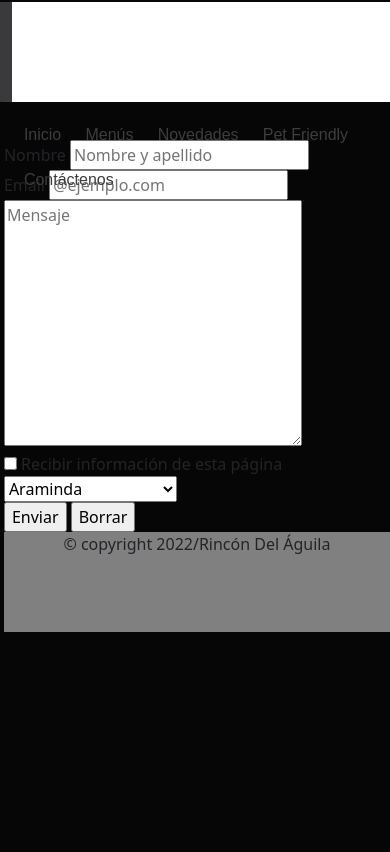
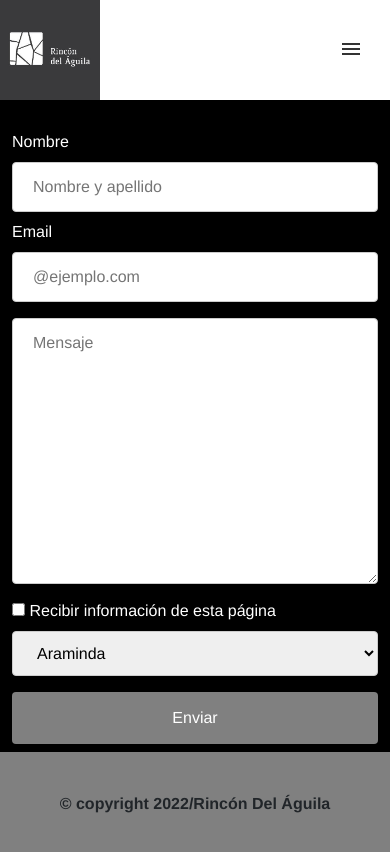
Before and after one commit to riveroantonella/Proyecto_Rincon_del_Aguila, a plain HTML site: page paginas/contactenos.html in a window 390 px wide. Drawn offline with nearby package versions, Linux system fonts and the light colour scheme.

Commit message:
haciendo responsive mi sitio

```diff
--- a/css/style.css
+++ b/css/style.css
@@ -1,55 +1,28 @@
-.fondo{
-    background-color: rgb(7, 6, 6);
-    margin-left: 1%;
+body {
+  margin: 0;
+  font-family: Helvetica, sans-serif;
+  background-color: #000;
 }
 
-header{
-    width: 100%;
-    position: sticky;
-    top: 2px;
-    z-index: 2;
+a {
+  color: #000;
+  text-decoration: none;
 }
 
-.navbar{
-    background-color: white;
-    height: 100px;
-    width: 100%;
-    padding: 0%;
+main{
+	padding-top: 100px;
 }
-
-.container-fluid{
-    padding: 0%;
-}
-
-.listas{
-    padding: 10px;
-    text-align: left;
-    float: right;
-}
-
-.listas li a{
-    color: rgb(63, 60, 60);
-    text-decoration: none;
-    list-style: none;
-    font-family: Arial, Helvetica, sans-serif;
-}
-
-.lista__navbar{
-    padding: 10px;
-    position: relative;
-    display: inline-block;
-}
-/*Inicio*/
 
 .titulo__principal{
     color: aliceblue;
     text-align: center;
     font-family: Arial, Helvetica, sans-serif;
+    padding-top: 30px;
 }
 
 .logo{
     height: 100px;
-    animation: movimiento 10s;
+    animation: movimiento 3s;
 }
 
 .banner__index{
@@ -59,10 +32,10 @@ header{
 
 .texto__principal{
     color: aliceblue;
-    text-align: center;
+    text-align: left;
     font-size: medium;
     font-family: sans-serif;
-
+    padding-top: 30px;
 }
 
 .img__galeria{
@@ -70,7 +43,7 @@ header{
     padding: 20px;
 }
 
-/*Menús*/
+/*Menus*/
 
 .banner__menus{
     width: 100%;
@@ -82,16 +55,16 @@ header{
     background-color: rgba(255,255,255,.8);
     display: block;
     position: absolute;
-    bottom: -16px;
-    left: 0;
     width: 100%;
     text-align: center;
-    font-size: xx-large;
+    font-size: 70px;
     font-family: Arial, Helvetica, sans-serif;
+    top: 43%;
 }
 
 .titulo__secundario__menu{
     text-align: center;
+    color: white;
 }
 
 .galeria__menus{
@@ -133,8 +106,14 @@ header{
 footer{
     background-color: grey;
     height: 100px;
+}
+
+footer p{
+    font-weight: bold;
     text-align: center;
+    padding-top: 40px;
 }
+
 
 @keyframes movimiento{
     0%{
@@ -155,3 +134,165 @@ footer{
         width: 100px;
     }
 }
+
+/* header */
+
+.header {
+  background-color: #fff;
+  box-shadow: 1px 1px 4px 0 rgba(0,0,0,.1);
+  position: fixed;
+  width: 100%;
+  z-index: 3;
+}
+
+.header ul {
+  margin: 0;
+  padding: 0;
+  list-style: none;
+  overflow: hidden;
+  background-color: #fff;
+}
+
+.header li a {
+  display: block;
+  padding: 20px 20px;
+  border-right: 1px solid #f4f4f4;
+  text-decoration: none;
+}
+
+.header li a:hover,
+.header .menu-btn:hover {
+  background-color: #f4f4f4;
+}
+
+.header .logo {
+  display: block;
+  float: left;
+  font-size: 2em;
+  text-decoration: none;
+}
+
+/* menu */
+
+.header .menu {
+  clear: both;
+  max-height: 0;
+  transition: max-height .2s ease-out;
+}
+
+/* menu icon */
+
+.header .menu-icon {
+  cursor: pointer;
+  display: inline-block;
+  float: right;
+  padding: 48px 30px;
+  position: relative;
+  user-select: none;
+}
+
+.header .menu-icon .navicon {
+  background: #333;
+  display: block;
+  height: 2px;
+  position: relative;
+  transition: background .2s ease-out;
+  width: 18px;
+}
+
+.header .menu-icon .navicon:before,
+.header .menu-icon .navicon:after {
+  background: #333;
+  content: '';
+  display: block;
+  height: 100%;
+  position: absolute;
+  transition: all .2s ease-out;
+  width: 100%;
+}
+
+.header .menu-icon .navicon:before {
+  top: 5px;
+}
+
+.header .menu-icon .navicon:after {
+  top: -5px;
+}
+
+/* menu btn */
+
+.header .menu-btn {
+  display: none;
+}
+
+.header .menu-btn:checked ~ .menu {
+  max-height: 320px;
+}
+
+.header .menu-btn:checked ~ .menu-icon .navicon {
+  background: transparent;
+}
+
+.header .menu-btn:checked ~ .menu-icon .navicon:before {
+  transform: rotate(-45deg);
+}
+
+.header .menu-btn:checked ~ .menu-icon .navicon:after {
+  transform: rotate(45deg);
+}
+
+.header .menu-btn:checked ~ .menu-icon:not(.steps) .navicon:before,
+.header .menu-btn:checked ~ .menu-icon:not(.steps) .navicon:after {
+  top: 0;
+}
+
+input[type=text],input[type=email], select, textarea {
+  width: 100%;
+  padding: 12px 20px;
+  margin: 8px 0;
+  display: inline-block;
+  border: 1px solid #ccc;
+  border-radius: 4px;
+  box-sizing: border-box;
+}
+
+input[type=submit] {
+  width: 100%;
+  background-color: grey;
+  color: white;
+  padding: 14px 20px;
+  margin: 8px 0;
+  border: none;
+  border-radius: 4px;
+  cursor: pointer;
+}
+
+input[type=submit]:hover {
+  background-color: grey;
+}
+
+.contact{
+color: white;
+padding-top: 30px;
+}
+
+
+
+/* 48em = 768px */
+
+@media (min-width: 48em) {
+  .header li {
+    float: left;
+  }
+  .header li a {
+    padding: 38px 30px;
+  }
+  .header .menu {
+    clear: none;
+    float: right;
+    max-height: none;
+  }
+  .header .menu-icon {
+    display: none;
+  }
+}
--- a/paginas/contactenos.html
+++ b/paginas/contactenos.html
@@ -8,32 +8,27 @@
     <link rel="stylesheet" href="../css/style.css">
     <title>Contáctenos</title>
 </head>
-<body class="fondo">
-    <header class="container-fluid"><!--Menú-->
-        <nav class="navbar">
-                <img class="logo" src="../multimedia/logo.jpg" alt="">
-                <ul class="listas">
-                    <li class="lista__navbar"><a href="../index.html">Inicio</a></li>
-                    <li class="lista__navbar"><a href="./menus.html">Menús</a></li>
-                    <li class="lista__navbar"><a href="./novedades.html">Novedades</a></li>
-                    <li class="lista__navbar"><a href="./petfriendly.html">Pet Friendly</a></li>
-                    <li class="lista__navbar"><a href="./contactenos.html">Contáctenos</a></li>
-                </ul>
-        </nav>
-    </header>
-    <main class="container-fluid">
-        <section>
-            <figure>
-                <img src="." alt="">
-            </figure>
-        </section>
-        <form action="">
+<body>
+	<header class="header">
+	  <a href="../index.html"><img  class="logo" src="../multimedia/logo.jpg" alt=""></a>
+	  <input class="menu-btn" type="checkbox" id="menu-btn" />
+	  <label class="menu-icon" for="menu-btn"><span class="navicon"></span></label>
+	  <ul class="menu">
+		<li><a href="../index.html">Inicio</a></li>
+		<li><a href="./menus.html">Menús</a></li>
+		<li><a href="./novedades.html">Novedades</a></li>
+		<li><a href="./petfriendly.html">Pet Friendly</a></li>
+		<li><a href="./contactenos.html">Contáctenos</a></li>
+	  </ul>
+	</header>
+    <main class="container">
+        <form class="contact" action="">
             <div>
-             <label for="">Nombre</label>
+             <label>Nombre</label>
              <input type="text" name="" id="" placeholder="Nombre y apellido" class="formulario">
             </div>
             <div>
-                <label for="">Email</label>
+                <label>Email</label>
                 <input type="email" id="" placeholder="@ejemplo.com" class="formulario">
             </div>
             <div>
@@ -55,7 +50,6 @@
             </div>
             <div>
                 <input type="submit" value="Enviar">
-                <input type="reset" value="Borrar">
             </div>
          </form>
     </main>
```
Also changed, not shown: index.html (+19 -14 lines), paginas/menus.html (+16 -16 lines), paginas/novedades.html (+13 -13 lines), paginas/petfriendly.html (+13 -13 lines).
